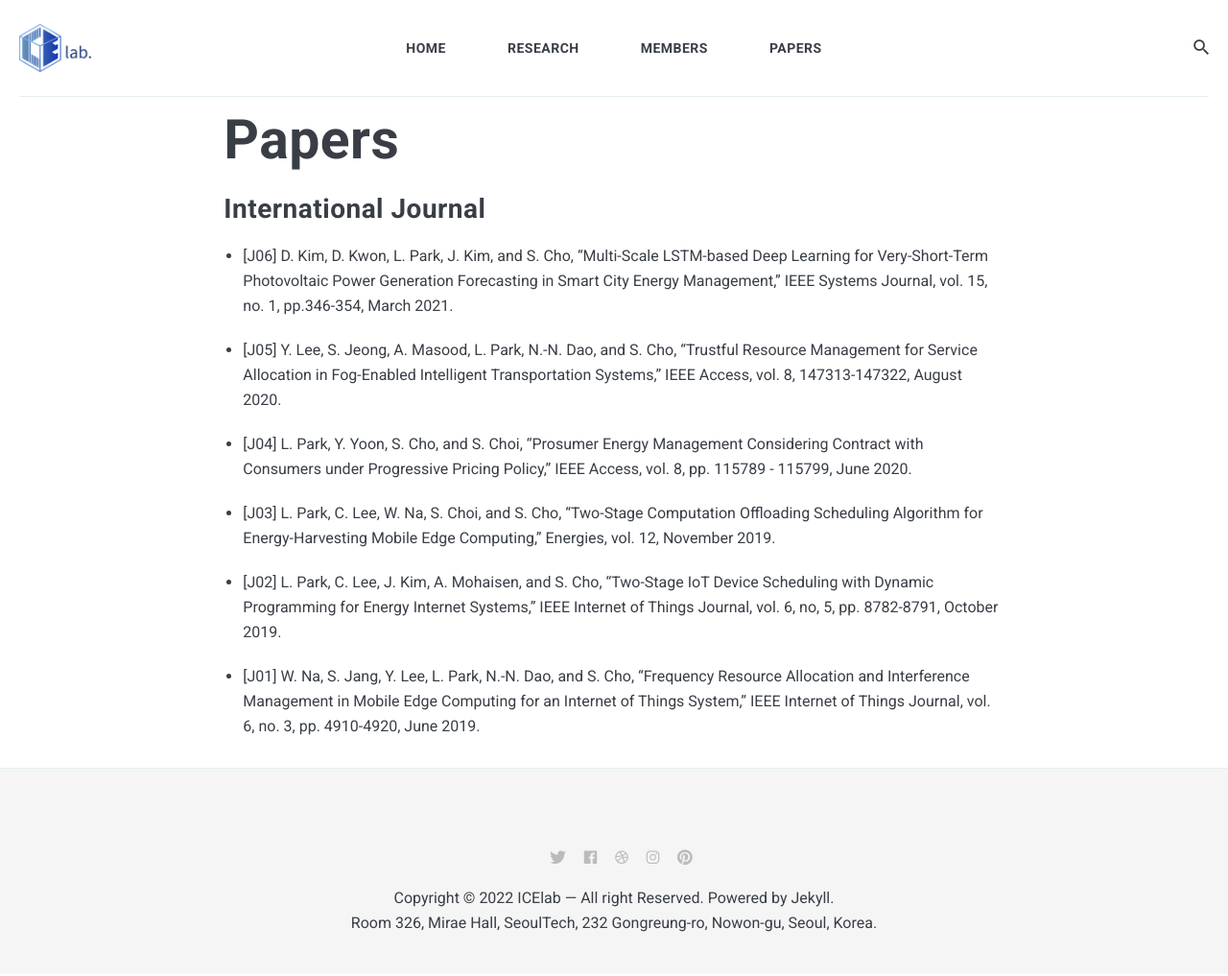
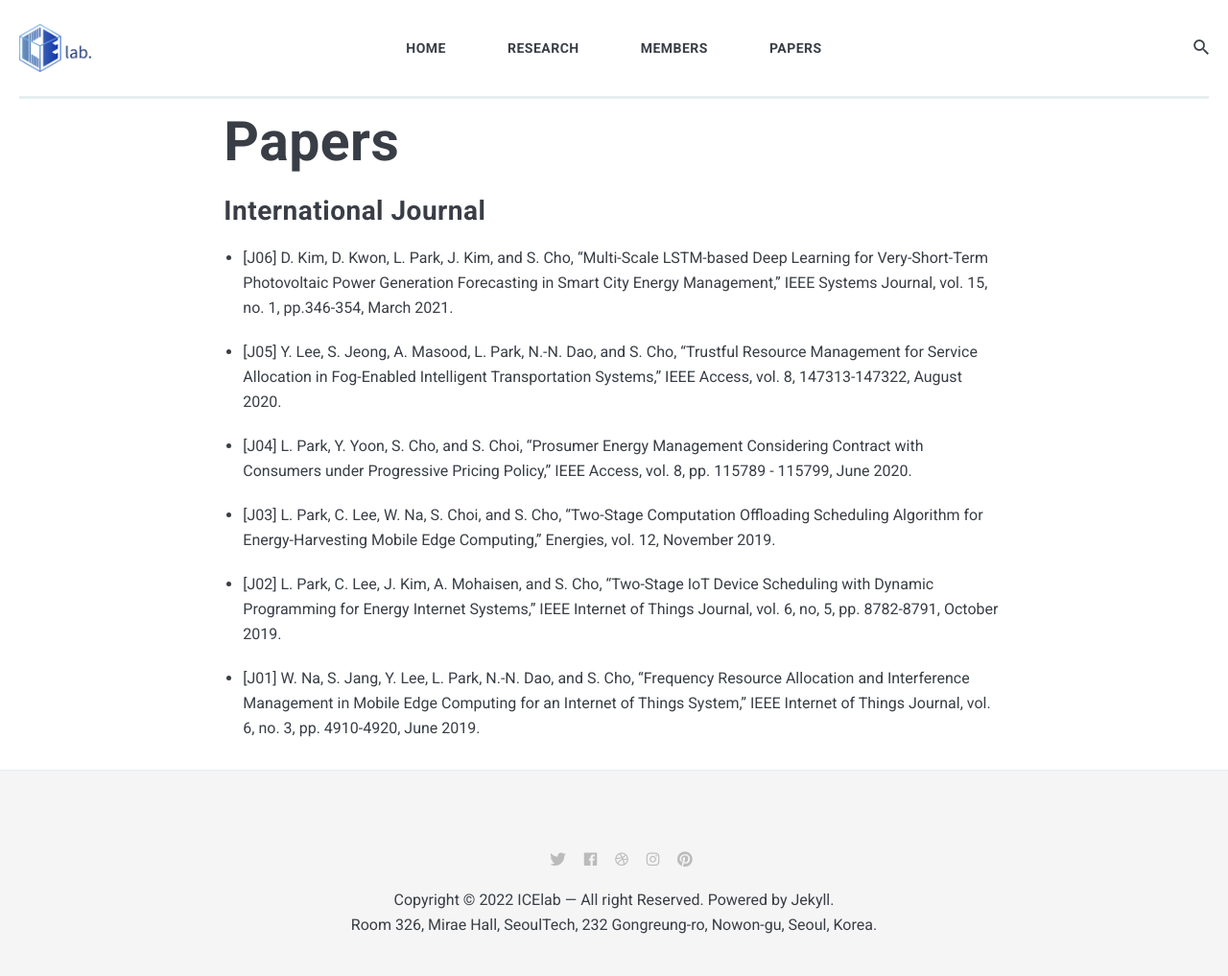
Before and after one commit to icelab-2020/HeeJaeMon123.github.io, a Jekyll site: the page built from _pages/02_papers.md, in a window 1280 px wide. Shown: the whole page at 96% size. Built offline with Jekyll 4.4.1, drawn with Linux system fonts in a browser that asks for light colours; nearby versions of some CDN libraries; our own code applies the rules of GitHub Pages for plain Markdown files.

Commit message:
Update _page.scss

```diff
--- a/_sass/4-layouts/_page.scss
+++ b/_sass/4-layouts/_page.scss
@@ -1,6 +1,6 @@
 .page-title-box {
   padding: 10px 0;
-  border-top: 1px solid $light-gray;
+  border-top: 3px solid $light-gray;
 
   .page-title {
     font-size: 57px;
```
